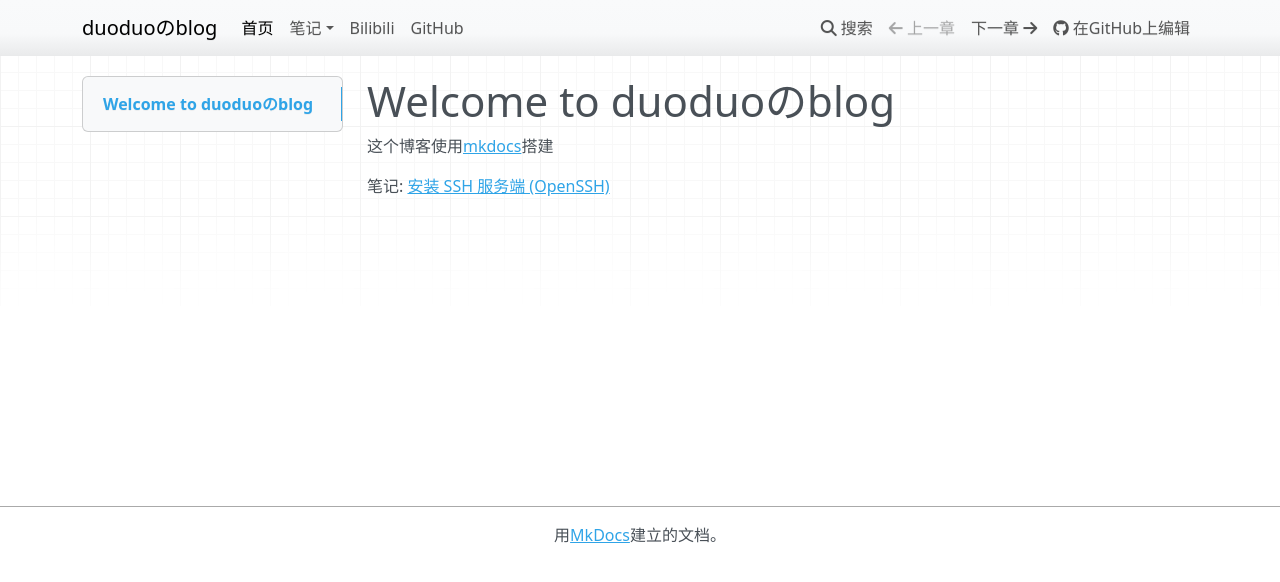
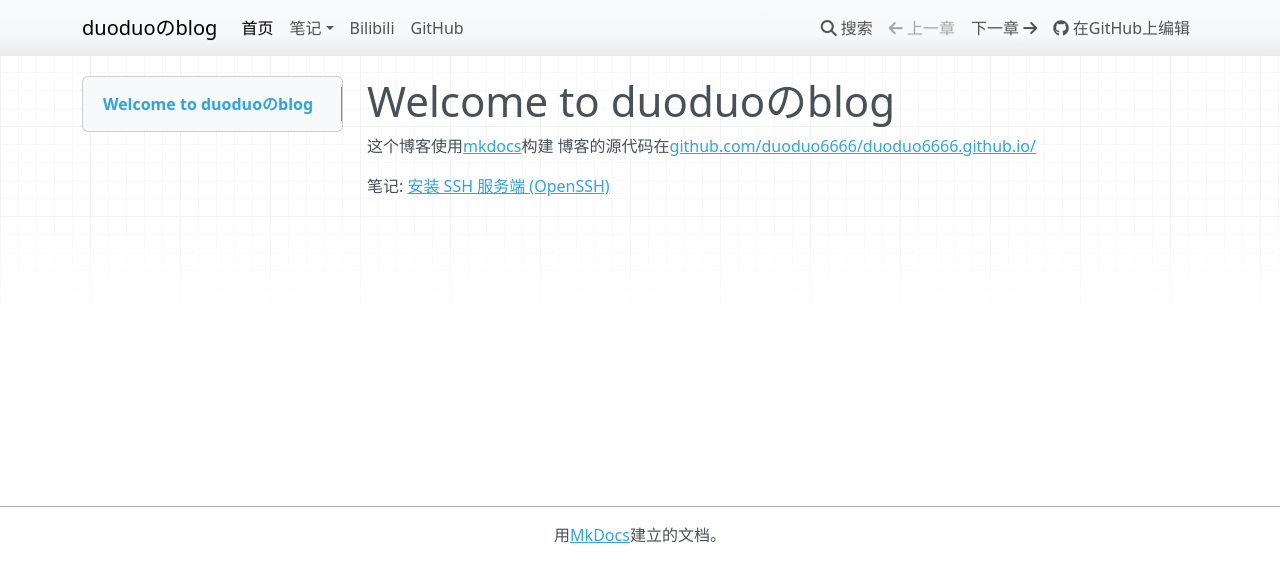
Before and after one commit to duoduo6666/duoduo6666.github.io, an MkDocs documentation site: the page built from docs/index.md, in a window 1280 px wide. Shown: the top 582 px of the page. Built offline with MkDocs 1.6.1, drawn with Linux system fonts in a browser that asks for light colours; nearby versions of some CDN libraries.

Commit message:
20230524 00:07:51

```diff
--- a/docs/index.md
+++ b/docs/index.md
@@ -1,5 +1,5 @@
 # Welcome to duoduoのblog
-这个博客使用[mkdocs](https://www.mkdocs.org/)搭建
+这个博客使用[mkdocs](https://www.mkdocs.org/)构建 博客的源代码在[github.com/duoduo6666/duoduo6666.github.io/](https://github.com/duoduo6666/duoduo6666.github.io/)
 
 笔记:
     [安装 SSH 服务端 (OpenSSH)](/笔记/安装%20SSH%20服务端%20%28OpenSSH%29/)
```
